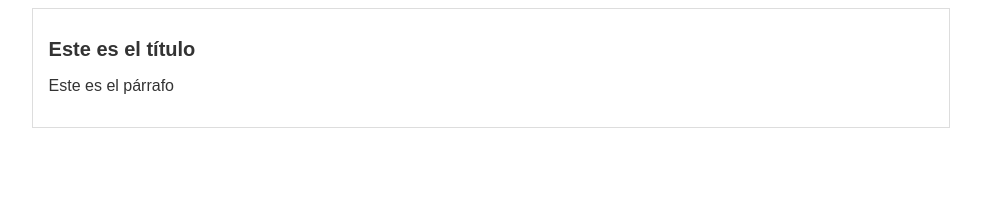
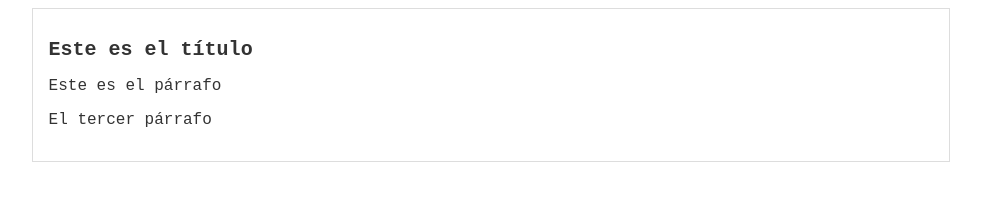
Before and after one commit to AlejandroCristM/hyperblog, a plain HTML site: page index.html in a window 1280 px wide. Shown: the whole page, without its empty margins (149-1130 px from the left). Drawn offline with Linux system fonts and the light colour scheme.

Commit message:
commit Agregado el contenido adicional y una mejor tipografía

```diff
--- a/css/style.css
+++ b/css/style.css
@@ -1,7 +1,7 @@
 body{
     color: #333;
     text-align: center;
-    font-family: Arial, Helvetica, sans-serif;
+    font-family: 'Courier New', Courier, monospace;
 }
 
 #container{
--- a/index.html
+++ b/index.html
@@ -8,6 +8,7 @@
             <div id="post">
                 <h1>Este es el título</h1>
                 <p>Este es el párrafo</p>
+                <p>El tercer párrafo</p>
             </div>
         </div>
     </body>
```
